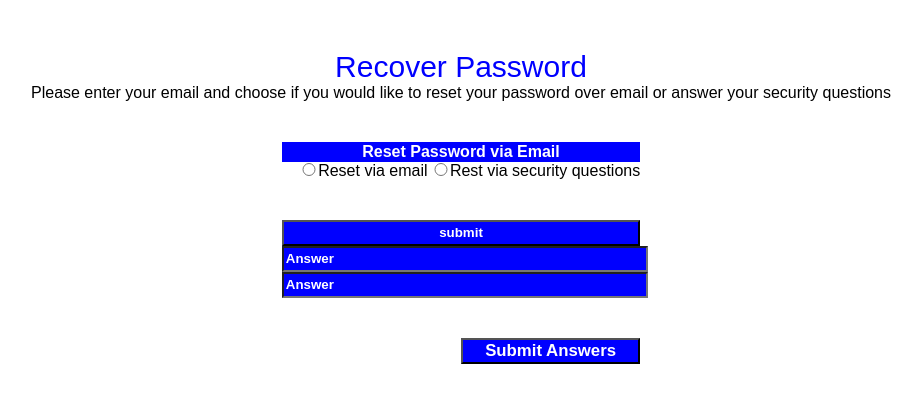
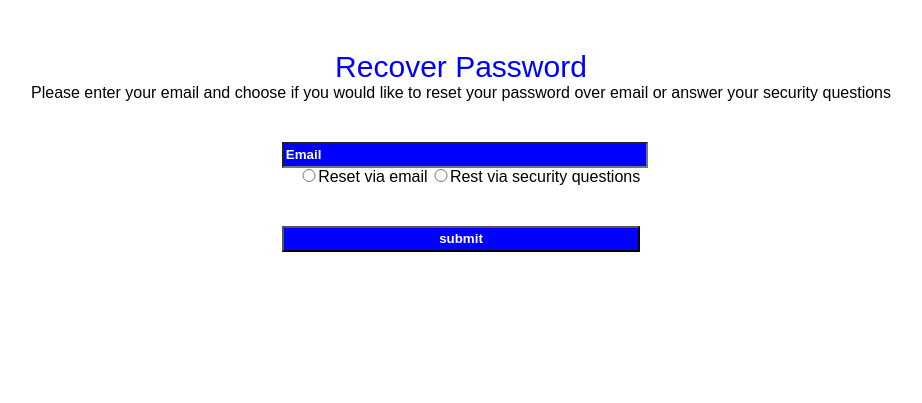
Before and after one commit to cosbyr/osu-capstone, a Flask app: page /password in a window 1280 px wide. Shown: the part 50-453 px from the top of the page, without its empty margins (179-1101 px from the left). Run offline with Flask 2, Linux system fonts and the light colour scheme; parts of the project's set-up code (start-up, migrations or seed data) failed here and were passed over; some libraries are stand-ins or nearby versions.

Commit message:
adding password page ajax

```diff
--- a/main.py
+++ b/main.py
@@ -280,6 +280,10 @@ def getEmployees():
 
 	return jsonify(employees)
 
+@app.route('/get-password',methods=['POST'])
+def getPassword():
+	return render_template('get-password.html')
+
 @loginManager.user_loader
 def accountLoader(id):
 	return alchemist.getAccount(id)
--- a/static/js/domManipulation.js
+++ b/static/js/domManipulation.js
@@ -35,18 +35,37 @@ $(document).ready(function(){
 
 	/* choosing to reset via email or password on /password*/
 	$("#reset-password").on('submit', function(){
-
+		event.preventDefault();
 		var that = $(this),
 	      url = that.attr('action'),
 	      type = that.attr('method'),
 	      radioValue = $("input[name='reset-method']:checked").val();
-	      console.log(radioValue);
+	      email = $("input[name='email']").val();
+	      console.log(radioValue + " " + email + " " + url);
 
 
-		// $.ajax({
+		$.ajax(url,{
+			type: type,
+
+			success: function(response){
+				console.log("sucess " + radioValue);
+				if(radioValue == "email"){
+					console.log("I will now display email stuff");
+					$("#display-security-questions").addClass("no-display");
+					$("#send-email-reset").removeClass("no-display");
+				}
+				else{
+					console.log("I will now display security question stuff");
+					$("#display-security-questions").removeClass("no-display");
+					$("#send-email-reset").addClass("no-display");
+				}
 
 
-		// });
+			},
+			error: function (jqXHR, exception) {
+    			console.log("in error" + jqXHR);
+    		}
+		});
 
 		return false;
 	});
--- /dev/null
+++ b/templates/get-password.html
@@ -0,0 +1 @@
+<div id=test>TESTING OUT SHOWING DIV</div>
--- a/templates/password.html
+++ b/templates/password.html
@@ -16,15 +16,24 @@
 		<div class="page-title">Recover Password</div>
 		<p>Please enter your email and choose if you would like to reset your password over email or answer your security questions</p>
 		<section class="inner-container">
-			<div class="input">Reset Password via Email</div>
 			<form method="post" action="/get-password" id="reset-password">
-				<input class="radio" type="radio" name="reset-method" value="email" required>Reset via email
-				<input class="radio" type="radio" name="reset-method" value="question">Rest via security questions
-				<input type="submit" value="submit">
+				<input class="input-box" name="email" placeholder="Email" required/>
+				<input class="radio" type="radio" name="reset-method" value="email" required/>Reset via email
+				<input class="radio" type="radio" name="reset-method" value="question" />Rest via security questions
+				<input type="submit" value="submit" />
 			</form>
-			<section>
+
+			<!-- Will show button to send password reset button -->
+			<div id="send-email-reset" class="center-align no-display">Clicking the button will send a password reset email, your current password will deactivate
+
+				<div class="button-box">Reset Password</div>
+			</div>
+
+			<!-- If user wants to answer security questions. Starts out as hidden will be visible though ajax request -->
+			<section class="no-display" id="display-security-questions">
 				<form action="/check-question" method="post">
 
+					<!-- NEED TO TRANSLATE EMAIL TO USER INFO TO GRAB SECUIRUTY QUESTIONS -->
 					<input class="input-box no-margin-top" type="text" name="security-answer-1" placeholder="Answer">
 
 
```
Also changed, not shown: cawleys_oregonstate_edu_sig.png (added).
